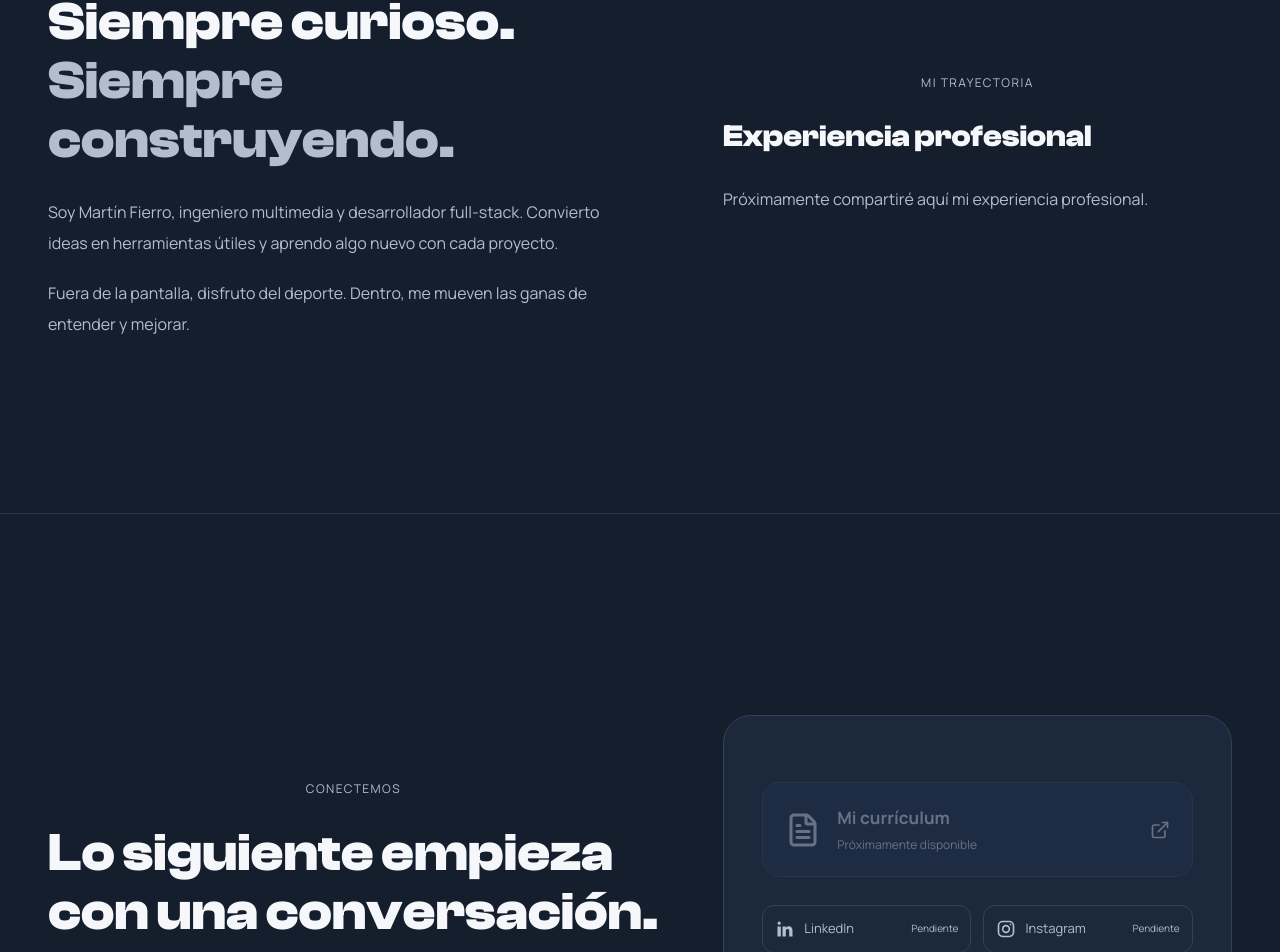
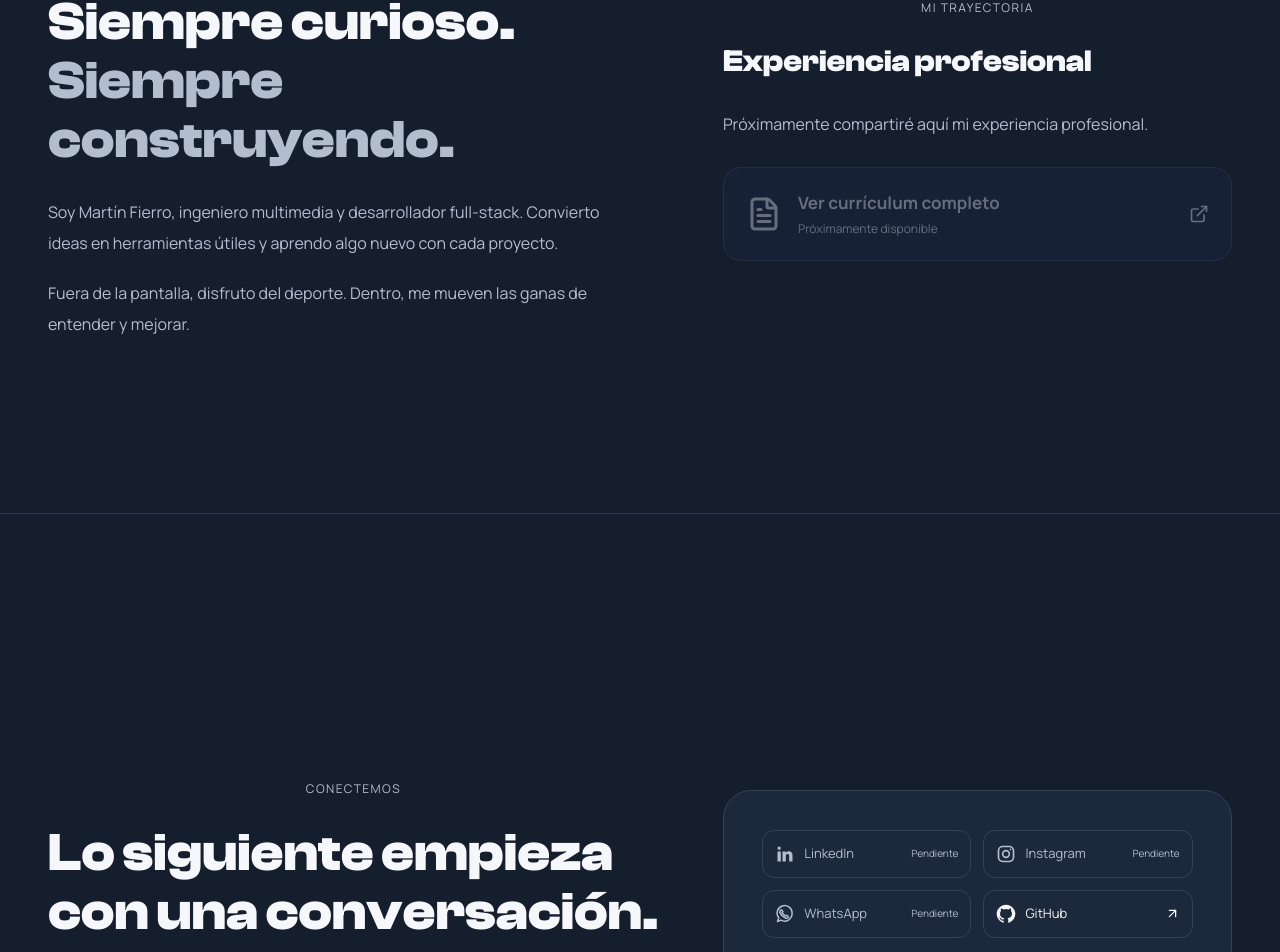
Before and after one commit to martiinfiierro2/Portafolio, a React (Vite) app: page / in a window 1280 px wide. Shown: the part 2482-3434 px from the top of the page. Built offline with nearby package versions, Linux system fonts and the light colour scheme.

Commit message:
Ubica el CV junto a la experiencia profesional

```diff
--- a/src/Home.jsx
+++ b/src/Home.jsx
@@ -117,6 +117,7 @@ export default function Home({ dark }) {
                 ))}
               </ol>
             ) : <p className="experience-empty">Próximamente compartiré aquí mi experiencia profesional.</p>}
+            <CvPreview url={contact.cv} />
           </Reveal>
         </div>
       </section>
@@ -125,10 +126,9 @@ export default function Home({ dark }) {
           <Reveal className="connect-copy">
             <p className="eyebrow">CONECTEMOS</p>
             <h2 id="contact-title">Lo siguiente empieza con una conversación.</h2>
-            <p className="contact-intro">Conoce mi trayectoria o escríbeme a través de mis redes.</p>
+            <p className="contact-intro">Escríbeme a través de mis redes o sigue mis proyectos.</p>
           </Reveal>
           <Reveal className="about-contact" delay={0.15}>
-            <CvPreview url={contact.cv} />
             <div className="social-links" aria-label="Redes sociales">
               {[
                 { key: "linkedin", label: "LinkedIn", Icon: Linkedin },
--- a/src/components/CvPreview.jsx
+++ b/src/components/CvPreview.jsx
@@ -33,7 +33,7 @@ export default function CvPreview({ url }) {
     <>
       <button className="cv-card" type="button" onClick={openPreview} disabled={!url} aria-haspopup="dialog">
         <FileText size={36} aria-hidden="true" />
-        <span><strong>Mi currículum</strong><small>{url ? "Ver y descargar CV" : "Próximamente disponible"}</small></span>
+        <span><strong>Ver currículum completo</strong><small>{url ? "Ver y descargar CV" : "Próximamente disponible"}</small></span>
         <ExternalLink size={20} aria-hidden="true" />
       </button>
       <dialog ref={dialogRef} className="cv-dialog" aria-labelledby="cv-title" onClick={(event) => {
```
